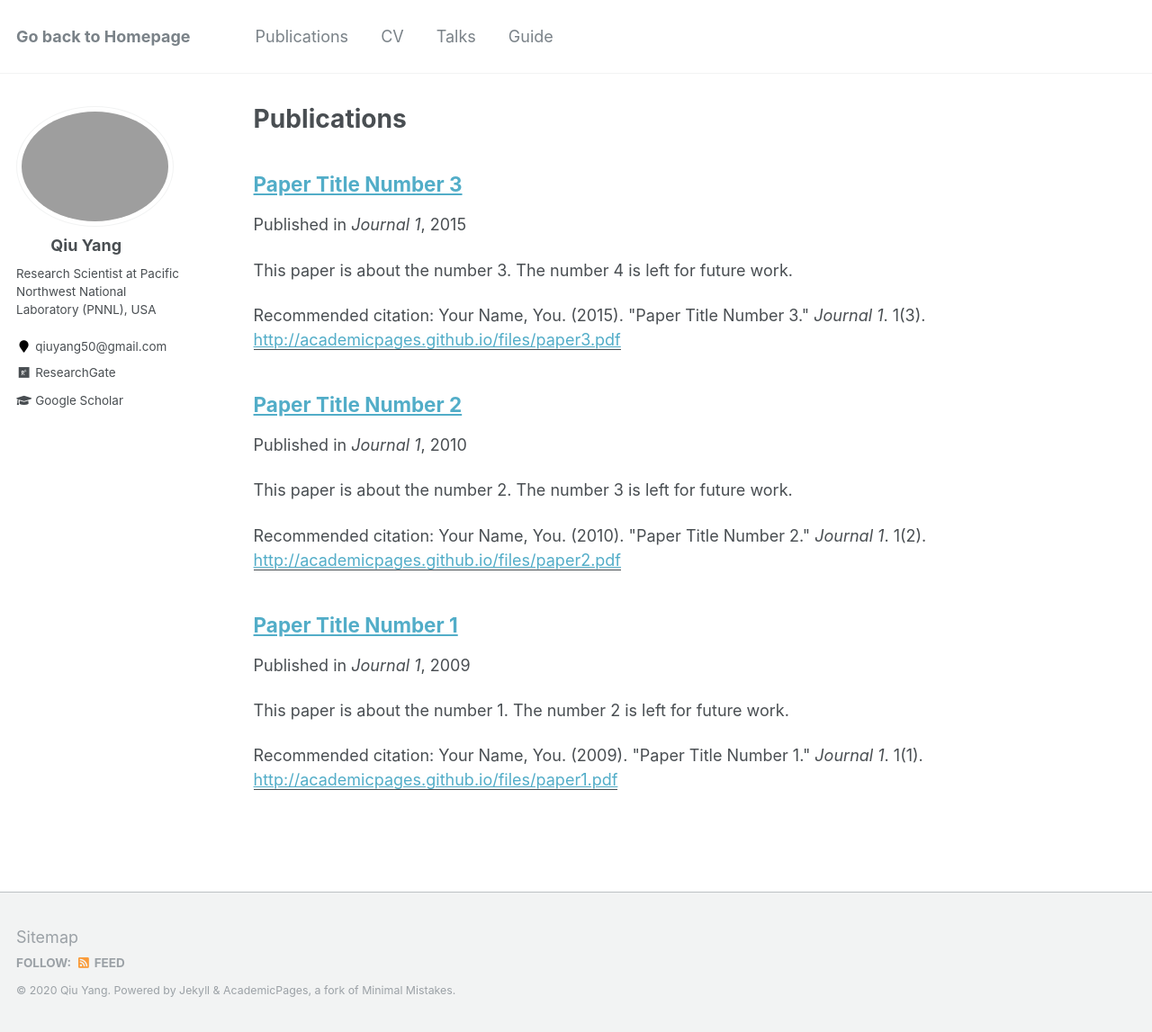
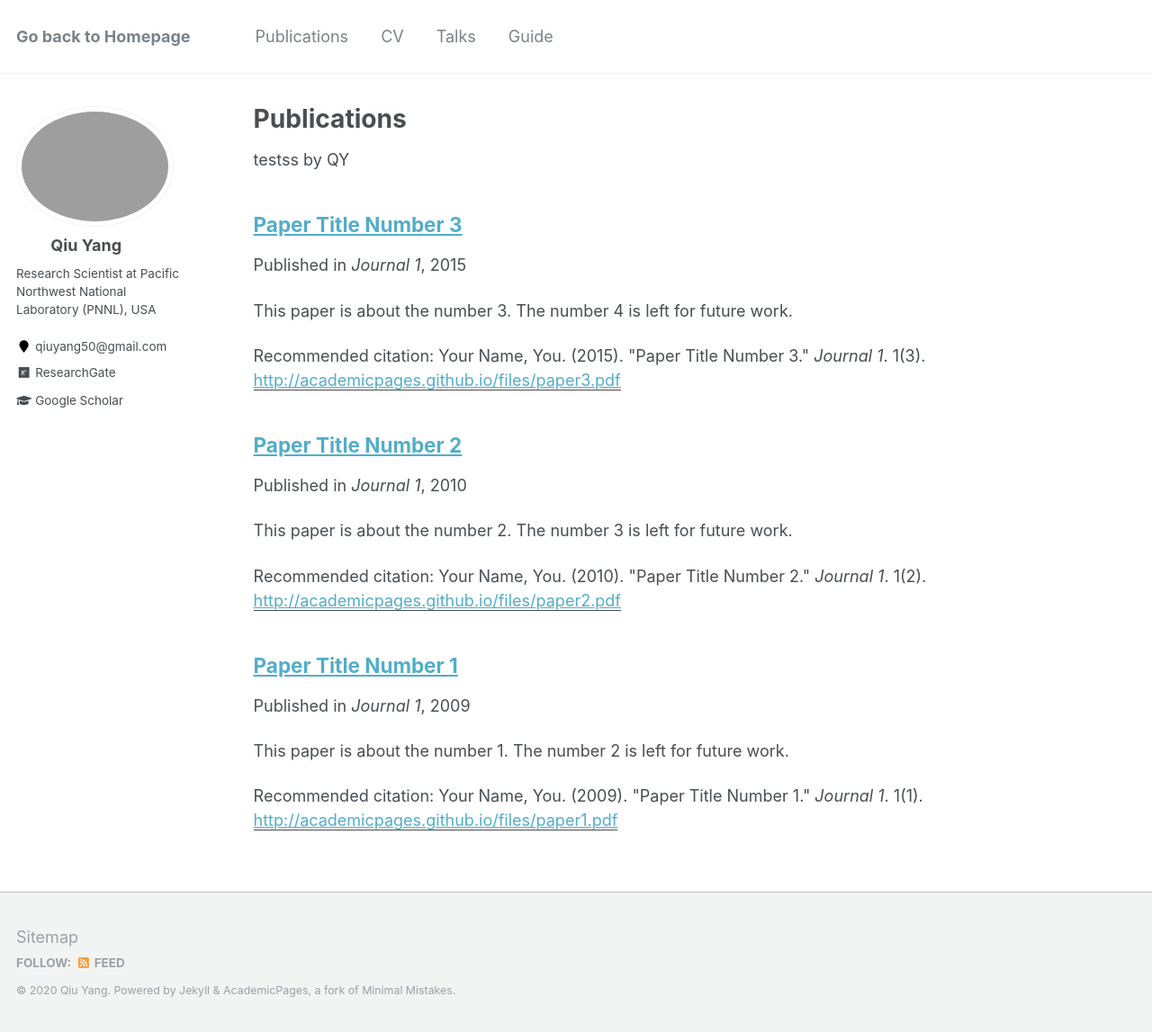
Before and after one commit to qiuyang50/qiuyang50.github.io, a Jekyll site: the page built from _pages/publications.md, in a window 1280 px wide and 1147 px high. Shown: the whole window at 90% size. Built offline with Jekyll 4.4.1, drawn with Linux system fonts in a browser that asks for light colours.

Commit message:
Update publications.md

```diff
--- a/_pages/publications.md
+++ b/_pages/publications.md
@@ -4,6 +4,10 @@ title: "Publications"
 permalink: /publications/
 author_profile: true
 ---
+testss by QY
+
+
+
 
 {% if author.googlescholar %}
   You can also find my articles on <u><a href="{{author.googlescholar}}">my Google Scholar profile</a>.</u>
```
